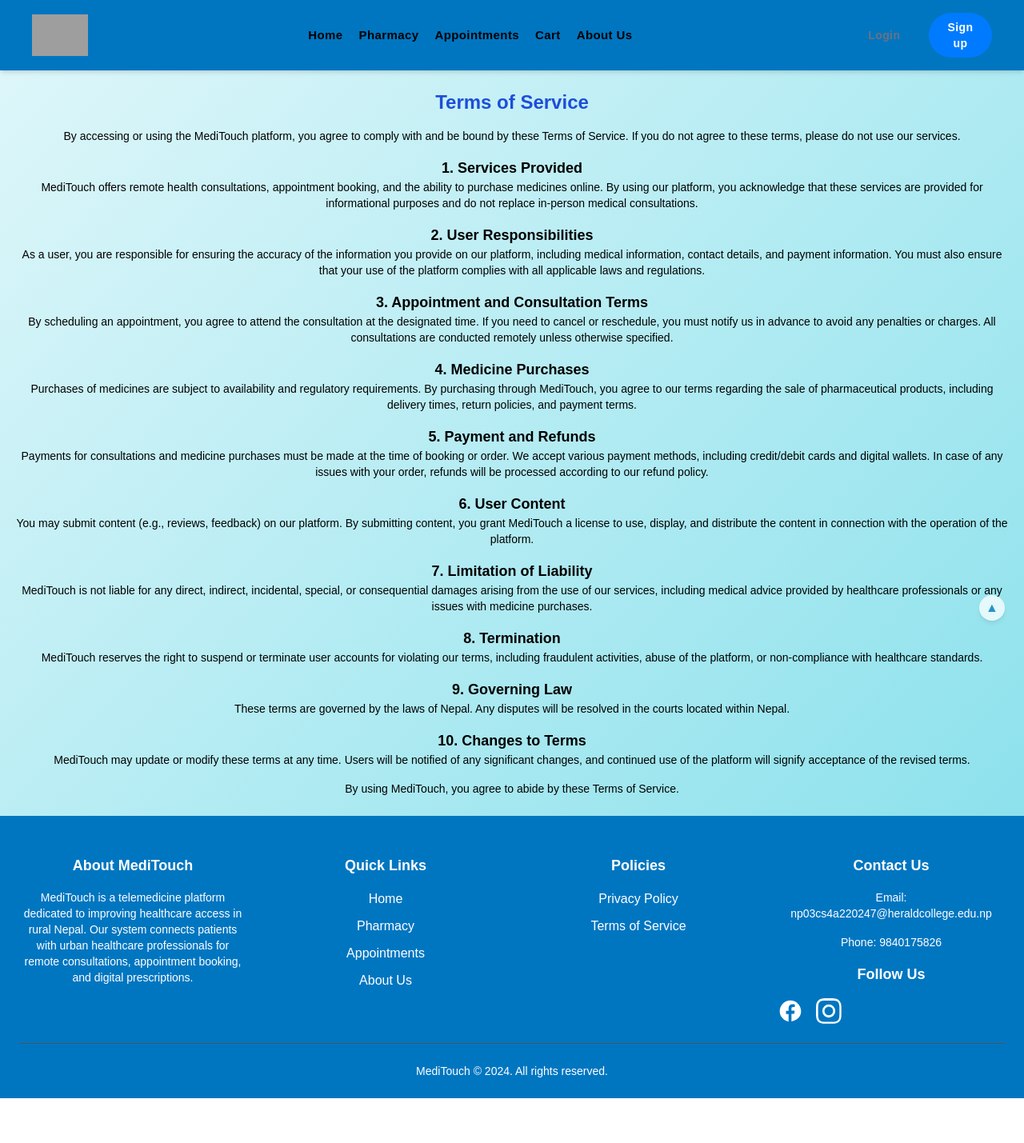
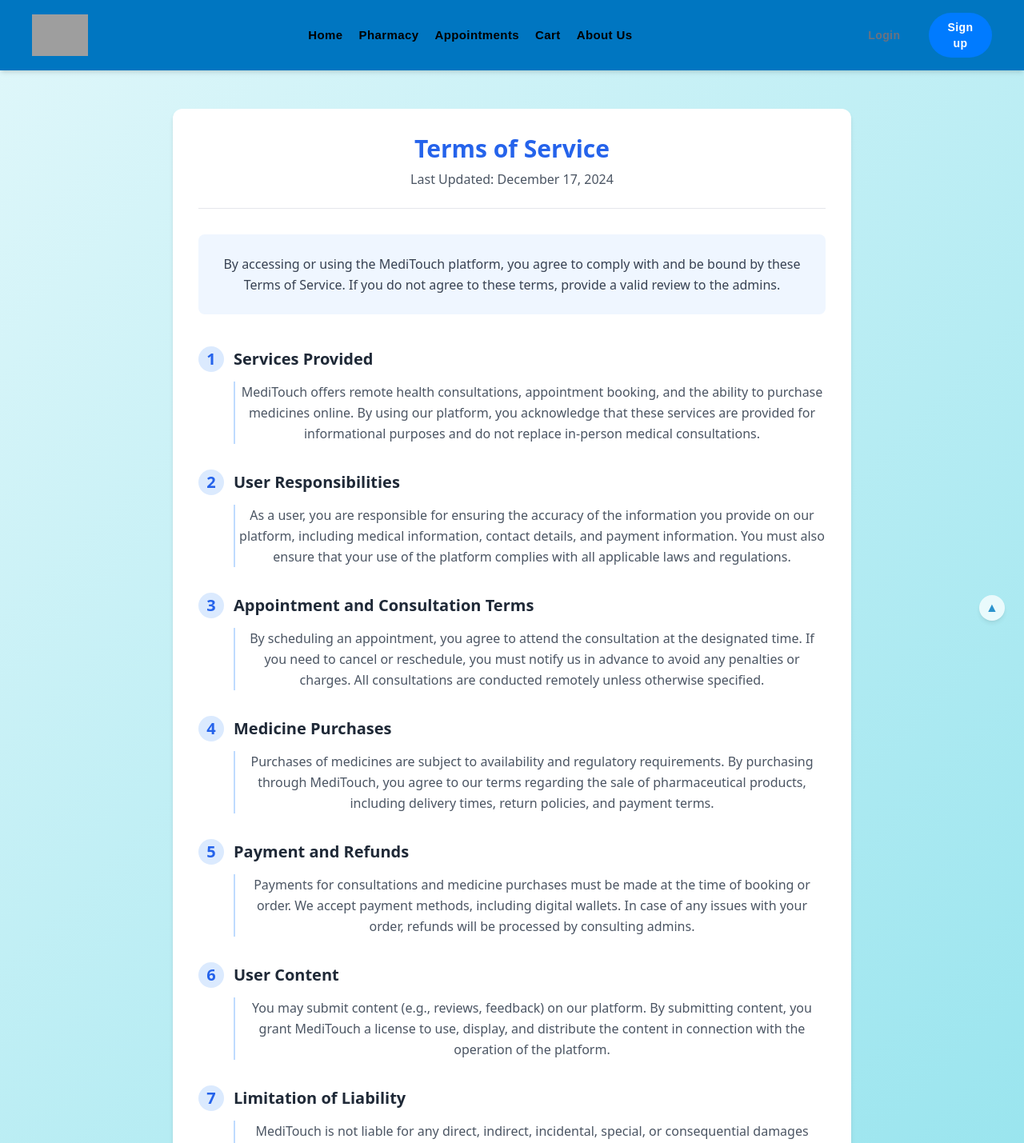
Before and after one commit to Slex0p11/MediTouch, a React (Vite) app in the folder frontend/MediTouch/: page /terms in a window 1280 px wide. Shown: the top 1429 px of the page at 80% size. Before the commit the page ends 1373 px from the top, so only its background shows below. Built offline with nearby package versions, Linux system fonts and the light colour scheme; grey boxes are pictures that could not be loaded.

Commit message:
Updated UI of policy and terms

```diff
--- a/frontend/MediTouch/src/components/UserComponents/Terms.jsx
+++ b/frontend/MediTouch/src/components/UserComponents/Terms.jsx
@@ -2,65 +2,172 @@
 
 const Terms = () => {
   return (
-    <div className="max-w-screen-xl mx-auto px-4 py-6">
-      <h2 className="text-2xl font-semibold mb-4 text-blue-700">Terms of Service</h2>
-      <p className="text-sm text-black">
-        By accessing or using the MediTouch platform, you agree to comply with and be bound by these Terms of Service. If you do not agree to these terms, please do not use our services.
+    <div className="max-w-4xl mx-auto px-6 py-12 font-sans">
+      <div className="bg-white rounded-xl shadow-md overflow-hidden p-8">
+        {/* Header */}
+        <div className="border-b border-gray-200 pb-6 mb-8">
+          <h2 className="text-3xl font-bold text-blue-600 mb-2">Terms of Service</h2>
+          <p className="text-gray-600">
+            Last Updated: {new Date().toLocaleDateString('en-US', { year: 'numeric', month: 'long', day: 'numeric' })}
           </p>
+        </div>
 
-      <h3 className="text-lg font-semibold mt-4 text-black">1. Services Provided</h3>
-      <p className="text-sm text-black">
-        MediTouch offers remote health consultations, appointment booking, and the ability to purchase medicines online. By using our platform, you acknowledge that these services are provided for informational purposes and do not replace in-person medical consultations.
+        {/* Introduction */}
+        <div className="mb-10 bg-blue-50 p-6 rounded-lg">
+          <p className="text-gray-700 leading-relaxed">
+            By accessing or using the MediTouch platform, you agree to comply with and be bound by these Terms of Service.
+            If you do not agree to these terms, provide a valid review to the admins.
           </p>
+        </div>
 
-      <h3 className="text-lg font-semibold mt-4 text-black">2. User Responsibilities</h3>
-      <p className="text-sm text-black">
-        As a user, you are responsible for ensuring the accuracy of the information you provide on our platform, including medical information, contact details, and payment information. You must also ensure that your use of the platform complies with all applicable laws and regulations.
+        {/* Terms Sections */}
+        <div className="space-y-8">
+          <div className="group">
+            <h3 className="text-xl font-semibold text-gray-800 mb-3 flex items-center">
+              <span className="w-8 h-8 bg-blue-100 text-blue-600 rounded-full flex items-center justify-center mr-3 group-hover:bg-blue-600 group-hover:text-white transition-colors">
+                1
+              </span>
+              Services Provided
+            </h3>
+            <p className="text-gray-600 ml-11 pl-1 border-l-2 border-blue-200 leading-relaxed">
+              MediTouch offers remote health consultations, appointment booking, and the ability to purchase medicines online.
+              By using our platform, you acknowledge that these services are provided for informational purposes and do not
+              replace in-person medical consultations.
             </p>
+          </div>
 
-      <h3 className="text-lg font-semibold mt-4 text-black">3. Appointment and Consultation Terms</h3>
-      <p className="text-sm text-black">
-        By scheduling an appointment, you agree to attend the consultation at the designated time. If you need to cancel or reschedule, you must notify us in advance to avoid any penalties or charges. All consultations are conducted remotely unless otherwise specified.
+          <div className="group">
+            <h3 className="text-xl font-semibold text-gray-800 mb-3 flex items-center">
+              <span className="w-8 h-8 bg-blue-100 text-blue-600 rounded-full flex items-center justify-center mr-3 group-hover:bg-blue-600 group-hover:text-white transition-colors">
+                2
+              </span>
+              User Responsibilities
+            </h3>
+            <p className="text-gray-600 ml-11 pl-1 border-l-2 border-blue-200 leading-relaxed">
+              As a user, you are responsible for ensuring the accuracy of the information you provide on our platform,
+              including medical information, contact details, and payment information. You must also ensure that your use
+              of the platform complies with all applicable laws and regulations.
             </p>
+          </div>
 
-      <h3 className="text-lg font-semibold mt-4 text-black">4. Medicine Purchases</h3>
-      <p className="text-sm text-black">
-        Purchases of medicines are subject to availability and regulatory requirements. By purchasing through MediTouch, you agree to our terms regarding the sale of pharmaceutical products, including delivery times, return policies, and payment terms.
+          <div className="group">
+            <h3 className="text-xl font-semibold text-gray-800 mb-3 flex items-center">
+              <span className="w-8 h-8 bg-blue-100 text-blue-600 rounded-full flex items-center justify-center mr-3 group-hover:bg-blue-600 group-hover:text-white transition-colors">
+                3
+              </span>
+              Appointment and Consultation Terms
+            </h3>
+            <p className="text-gray-600 ml-11 pl-1 border-l-2 border-blue-200 leading-relaxed">
+              By scheduling an appointment, you agree to attend the consultation at the designated time. If you need to
+              cancel or reschedule, you must notify us in advance to avoid any penalties or charges. All consultations
+              are conducted remotely unless otherwise specified.
             </p>
+          </div>
 
-      <h3 className="text-lg font-semibold mt-4 text-black">5. Payment and Refunds</h3>
-      <p className="text-sm text-black">
-        Payments for consultations and medicine purchases must be made at the time of booking or order. We accept various payment methods, including credit/debit cards and digital wallets. In case of any issues with your order, refunds will be processed according to our refund policy.
+          <div className="group">
+            <h3 className="text-xl font-semibold text-gray-800 mb-3 flex items-center">
+              <span className="w-8 h-8 bg-blue-100 text-blue-600 rounded-full flex items-center justify-center mr-3 group-hover:bg-blue-600 group-hover:text-white transition-colors">
+                4
+              </span>
+              Medicine Purchases
+            </h3>
+            <p className="text-gray-600 ml-11 pl-1 border-l-2 border-blue-200 leading-relaxed">
+              Purchases of medicines are subject to availability and regulatory requirements. By purchasing through MediTouch,
+              you agree to our terms regarding the sale of pharmaceutical products, including delivery times, return policies,
+              and payment terms.
             </p>
+          </div>
 
-      <h3 className="text-lg font-semibold mt-4 text-black">6. User Content</h3>
-      <p className="text-sm text-black">
-        You may submit content (e.g., reviews, feedback) on our platform. By submitting content, you grant MediTouch a license to use, display, and distribute the content in connection with the operation of the platform.
+          <div className="group">
+            <h3 className="text-xl font-semibold text-gray-800 mb-3 flex items-center">
+              <span className="w-8 h-8 bg-blue-100 text-blue-600 rounded-full flex items-center justify-center mr-3 group-hover:bg-blue-600 group-hover:text-white transition-colors">
+                5
+              </span>
+              Payment and Refunds
+            </h3>
+            <p className="text-gray-600 ml-11 pl-1 border-l-2 border-blue-200 leading-relaxed">
+              Payments for consultations and medicine purchases must be made at the time of booking or order. We accept
+              payment methods, including digital wallets. In case of any issues with your order, refunds
+              will be processed by consulting admins.
             </p>
+          </div>
 
-      <h3 className="text-lg font-semibold mt-4 text-black">7. Limitation of Liability</h3>
-      <p className="text-sm text-black">
-        MediTouch is not liable for any direct, indirect, incidental, special, or consequential damages arising from the use of our services, including medical advice provided by healthcare professionals or any issues with medicine purchases.
+          <div className="group">
+            <h3 className="text-xl font-semibold text-gray-800 mb-3 flex items-center">
+              <span className="w-8 h-8 bg-blue-100 text-blue-600 rounded-full flex items-center justify-center mr-3 group-hover:bg-blue-600 group-hover:text-white transition-colors">
+                6
+              </span>
+              User Content
+            </h3>
+            <p className="text-gray-600 ml-11 pl-1 border-l-2 border-blue-200 leading-relaxed">
+              You may submit content (e.g., reviews, feedback) on our platform. By submitting content, you grant MediTouch
+              a license to use, display, and distribute the content in connection with the operation of the platform.
             </p>
+          </div>
 
-      <h3 className="text-lg font-semibold mt-4 text-black">8. Termination</h3>
-      <p className="text-sm text-black">
-        MediTouch reserves the right to suspend or terminate user accounts for violating our terms, including fraudulent activities, abuse of the platform, or non-compliance with healthcare standards.
+          <div className="group">
+            <h3 className="text-xl font-semibold text-gray-800 mb-3 flex items-center">
+              <span className="w-8 h-8 bg-blue-100 text-blue-600 rounded-full flex items-center justify-center mr-3 group-hover:bg-blue-600 group-hover:text-white transition-colors">
+                7
+              </span>
+              Limitation of Liability
+            </h3>
+            <p className="text-gray-600 ml-11 pl-1 border-l-2 border-blue-200 leading-relaxed">
+              MediTouch is not liable for any direct, indirect, incidental, special, or consequential damages arising from
+              the use of our services, including medical advice provided by healthcare professionals or any issues with
+              medicine purchases.
             </p>
+          </div>
 
-      <h3 className="text-lg font-semibold mt-4 text-black">9. Governing Law</h3>
-      <p className="text-sm text-black">
+          <div className="group">
+            <h3 className="text-xl font-semibold text-gray-800 mb-3 flex items-center">
+              <span className="w-8 h-8 bg-blue-100 text-blue-600 rounded-full flex items-center justify-center mr-3 group-hover:bg-blue-600 group-hover:text-white transition-colors">
+                8
+              </span>
+              Termination
+            </h3>
+            <p className="text-gray-600 ml-11 pl-1 border-l-2 border-blue-200 leading-relaxed">
+              MediTouch reserves the right to suspend or terminate user accounts for violating our terms, including fraudulent
+              activities, abuse of the platform, or non-compliance with healthcare standards.
+            </p>
+          </div>
+
+          <div className="group">
+            <h3 className="text-xl font-semibold text-gray-800 mb-3 flex items-center">
+              <span className="w-8 h-8 bg-blue-100 text-blue-600 rounded-full flex items-center justify-center mr-3 group-hover:bg-blue-600 group-hover:text-white transition-colors">
+                9
+              </span>
+              Governing Law
+            </h3>
+            <p className="text-gray-600 ml-11 pl-1 border-l-2 border-blue-200 leading-relaxed">
               These terms are governed by the laws of Nepal. Any disputes will be resolved in the courts located within Nepal.
             </p>
+          </div>
 
-      <h3 className="text-lg font-semibold mt-4 text-black">10. Changes to Terms</h3>
-      <p className="text-sm text-black">
-        MediTouch may update or modify these terms at any time. Users will be notified of any significant changes, and continued use of the platform will signify acceptance of the revised terms.
+          <div className="group">
+            <h3 className="text-xl font-semibold text-gray-800 mb-3 flex items-center">
+              <span className="w-8 h-8 bg-blue-100 text-blue-600 rounded-full flex items-center justify-center mr-3 group-hover:bg-blue-600 group-hover:text-white transition-colors">
+                10
+              </span>
+              Changes to Terms
+            </h3>
+            <p className="text-gray-600 ml-11 pl-1 border-l-2 border-blue-200 leading-relaxed">
+              MediTouch may update or modify these terms at any time. Users will be notified of any significant changes, and
+              continued use of the platform will signify acceptance of the revised terms.
             </p>
+          </div>
+        </div>
 
-      <p className="text-sm mt-4 text-black">
+        {/* Footer */}
+        <div className="mt-12 pt-6 border-t border-gray-200">
+          <p className="text-gray-700 font-medium">
             By using MediTouch, you agree to abide by these Terms of Service.
           </p>
+          <p className="text-sm text-gray-500 mt-2">
+            If you have any questions about these Terms, please contact us at support@meditouch.com
+          </p>
+        </div>
+      </div>
     </div>
   );
 };
```
Also changed, not shown: frontend/MediTouch/src/components/UserComponents/PrivacyPolicy.jsx (+101 -23 lines). Lines whose indentation alone changed are shown as unchanged.
